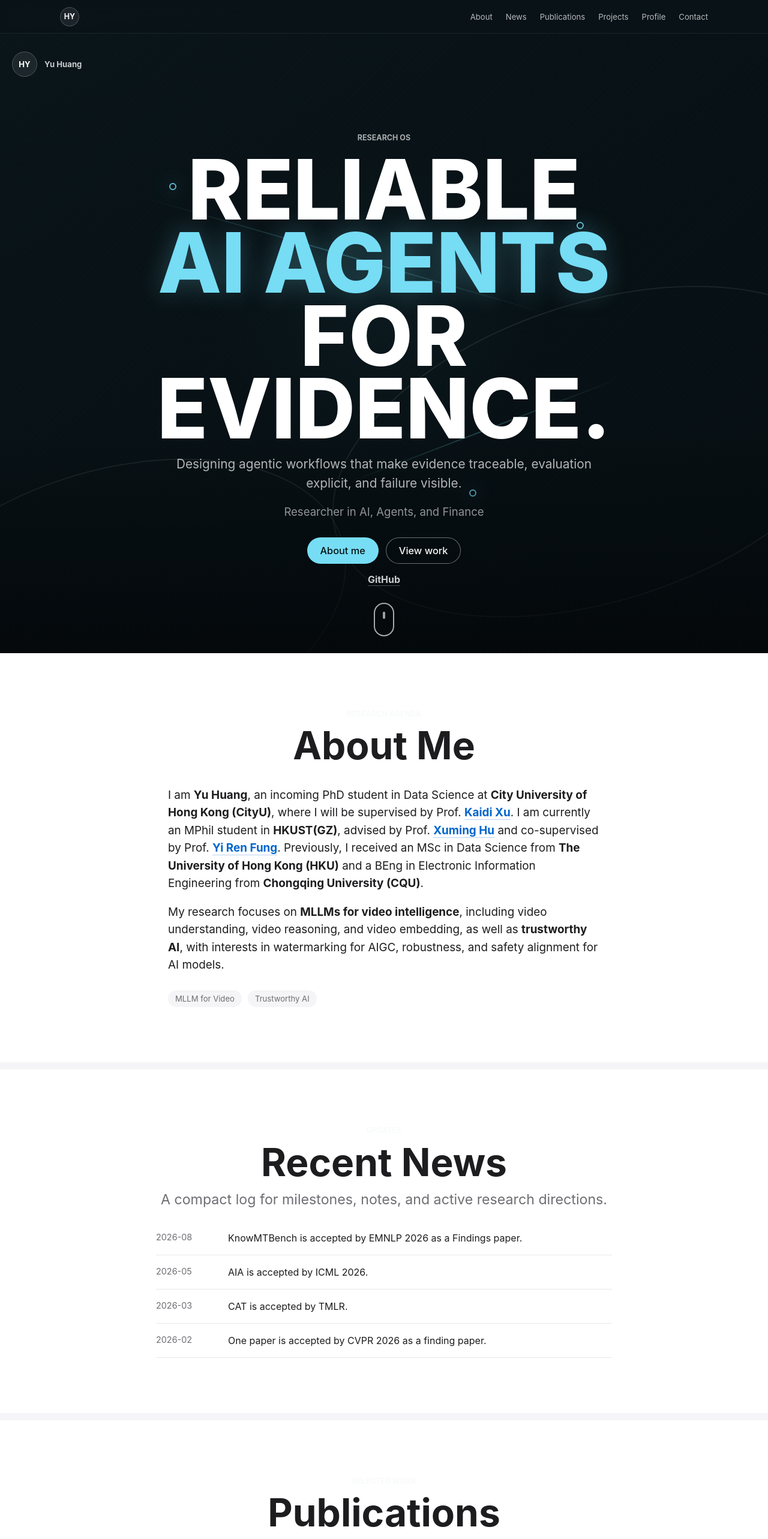
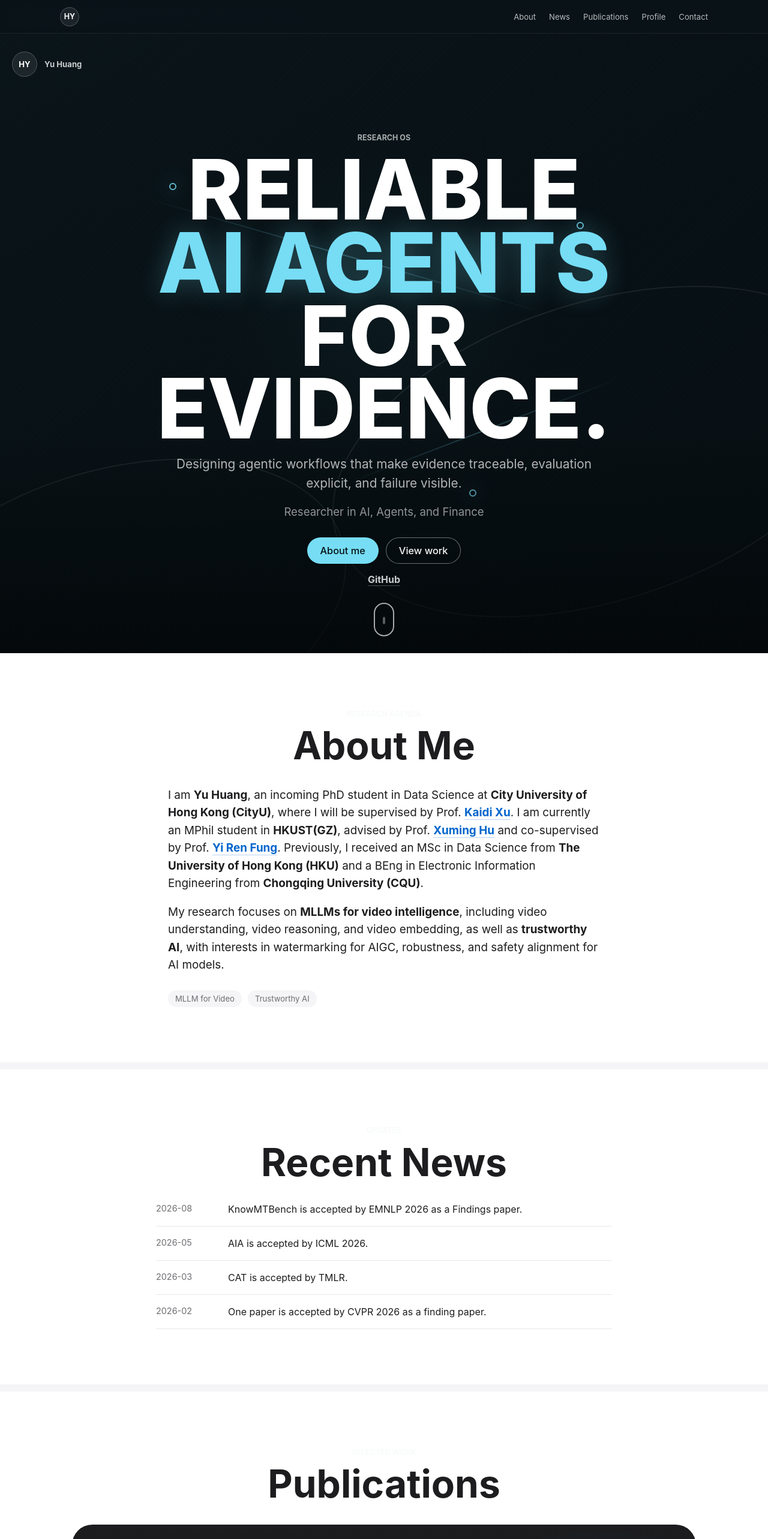
Before and after one commit to hardenyu21/hardenyu21.github.io, a React (Vite) app: page / in a window 1280 px wide. Shown: the top 2566 px of the page at 60% size. Built offline with nearby package versions, Linux system fonts and the light colour scheme.

Commit message:
Hide projects and remove section subtitles

```diff
--- a/src/App.tsx
+++ b/src/App.tsx
@@ -2,14 +2,14 @@ import { Header } from './components/Header';
 import { Hero } from './components/Hero';
 import { CvSection } from './components/CvSection';
 import { NewsList } from './components/NewsList';
-import { ProjectList } from './components/ProjectList';
+// import { ProjectList } from './components/ProjectList';
 import { PublicationList } from './components/PublicationList';
 import { Section } from './components/Section';
 import { Footer } from './components/Footer';
 import { cv } from './data/cv';
 import { news } from './data/news';
 import { profile } from './data/profile';
-import { projects } from './data/projects';
+// import { projects } from './data/projects';
 import { publications } from './data/publications';
 
 function renderInlineMarkdown(text: string) {
@@ -59,7 +59,6 @@ export default function App() {
           id="news"
           title="Recent News"
           eyebrow="Updates"
-          aside="A compact log for milestones, notes, and active research directions."
         >
           <NewsList items={news} />
         </Section>
@@ -68,19 +67,15 @@ export default function App() {
           id="publications"
           title="Publications"
           eyebrow="Selected work"
-          aside="Representative papers and working manuscripts."
         >
           <PublicationList publications={publications} />
         </Section>
 
-        <Section
-          id="projects"
-          title="Projects"
-          eyebrow="Research systems"
-          aside="Systems, agents, and reproducible research infrastructure."
-        >
+        {/* Projects is temporarily hidden.
+        <Section id="projects" title="Projects" eyebrow="Research systems">
           <ProjectList projects={projects} />
         </Section>
+        */}
 
         <Section
           id="profile"
@@ -94,7 +89,6 @@ export default function App() {
           id="contact"
           title="Contact"
           eyebrow="Collaboration"
-          aside="For research discussion, collaboration, and talks."
         >
           <div className="contact-block">
             <p>{profile.contactNote}</p>
--- a/src/components/Header.tsx
+++ b/src/components/Header.tsx
@@ -2,7 +2,7 @@ const navItems = [
   { label: 'About', href: '#about' },
   { label: 'News', href: '#news' },
   { label: 'Publications', href: '#publications' },
-  { label: 'Projects', href: '#projects' },
+  // { label: 'Projects', href: '#projects' },
   { label: 'Profile', href: '#profile' },
   { label: 'Contact', href: '#contact' },
 ];
--- a/src/components/Section.tsx
+++ b/src/components/Section.tsx
@@ -4,17 +4,15 @@ type SectionProps = {
   id: string;
   title: string;
   eyebrow: string;
-  aside?: string;
   children: ReactNode;
 };
 
-export function Section({ id, title, eyebrow, aside, children }: SectionProps) {
+export function Section({ id, title, eyebrow, children }: SectionProps) {
   return (
     <section className="content-section" id={id}>
       <div className="section-heading">
         <p className="kicker">{eyebrow}</p>
         <h2>{title}</h2>
-        {aside ? <p>{aside}</p> : null}
       </div>
       <div className="section-body">{children}</div>
     </section>
```
